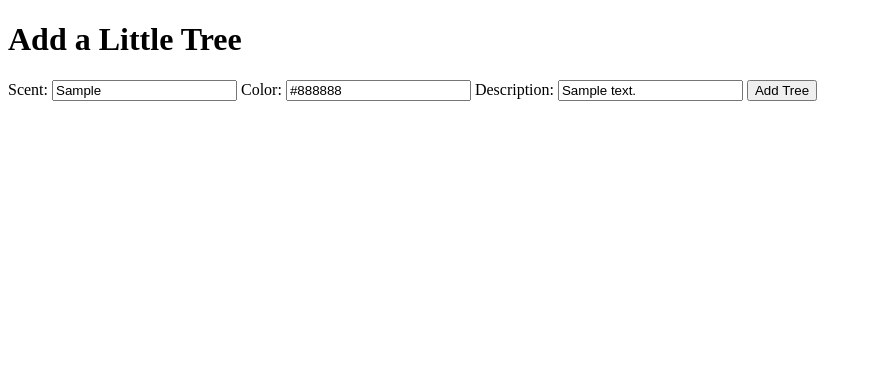
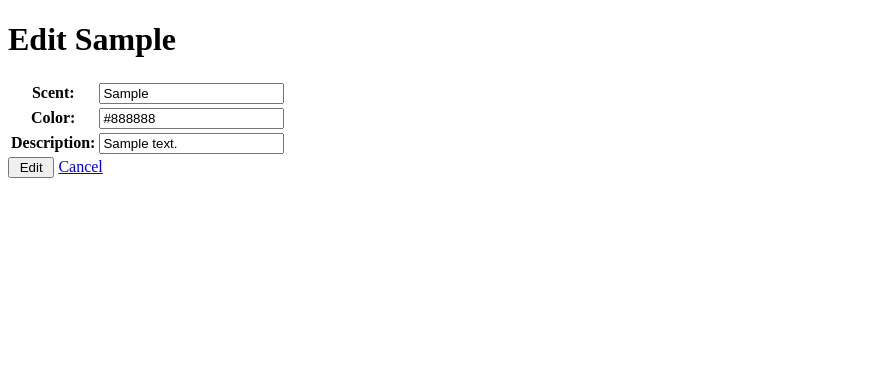
Before and after one commit to saraehutch94/car_collector, a Django app: page /trees/1/update/ in a window 1280 px wide. Shown: the part 130-507 px from the top of the page, without its empty margins (0-872 px from the left). Run offline with Django 4.2, Linux system fonts and the light colour scheme; tables that the repository leaves empty hold one stand-in row (values such as "Sample post").

Commit message:
add logic to tree_form for edit and add tree

```diff
--- a/main_app/templates/main_app/tree_form.html
+++ b/main_app/templates/main_app/tree_form.html
@@ -1,10 +1,23 @@
-{% extends 'base.html' %} {% block content %}
-
+{% extends 'base.html' %} {% block content %} {% if object %}
+<h1>Edit {{ object.scent }}</h1>
+{% else %}
 <h1>Add a Little Tree</h1>
+{% endif %}
 
 <form action="" method="POST">
-  {% csrf_token %} {{ form.as_table }}
-  <input type="submit" value="Add Tree" />
+  {% csrf_token %}
+  <table>
+    {{ form.as_table }}
+  </table>
+  <input
+    type="submit"
+    value="{% if object %} Edit {% else %} Add {% endif %}"
+  />
+  {% if object %}
+  <a href="{% url 'trees_detail' object.id %}">Cancel</a>
+  {% else %}
+  <a href="{% url 'trees_index' %}">Cancel</a>
+  {% endif %}
 </form>
 
 {% endblock %}
```
